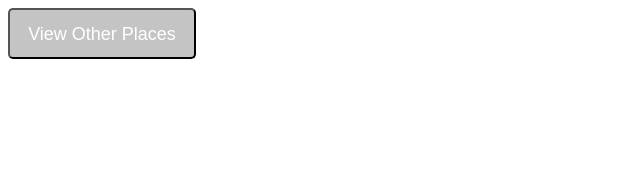
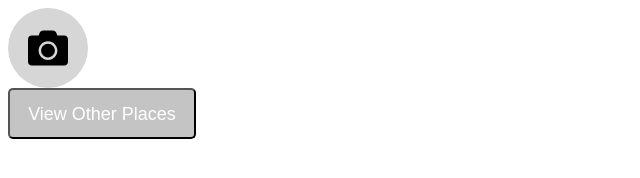
Before and after one commit to DamonRedding/porto-oculto, a Gatsby site: page / in a window 1280 px wide. Shown: the whole page, without its empty margins (0-640 px from the left). Built offline with nearby package versions, Linux system fonts and the light colour scheme; Gatsby itself is replaced by a stand-in of ours.

Commit message:
correctinng erros

```diff
--- a/src/pages/index.js
+++ b/src/pages/index.js
@@ -2,9 +2,11 @@
 import React from 'react';
 
 import Button from '../components/Button';
+import IconCamera from '../components/IconCamera';
 
 const IndexPage = () => (
   <div>
+    <IconCamera />
     <Button>View Other Places</Button>
   </div>
 );
```
